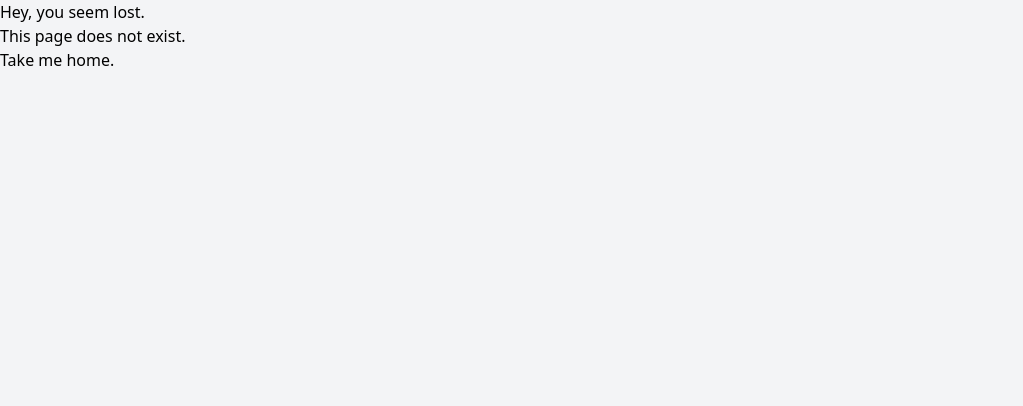
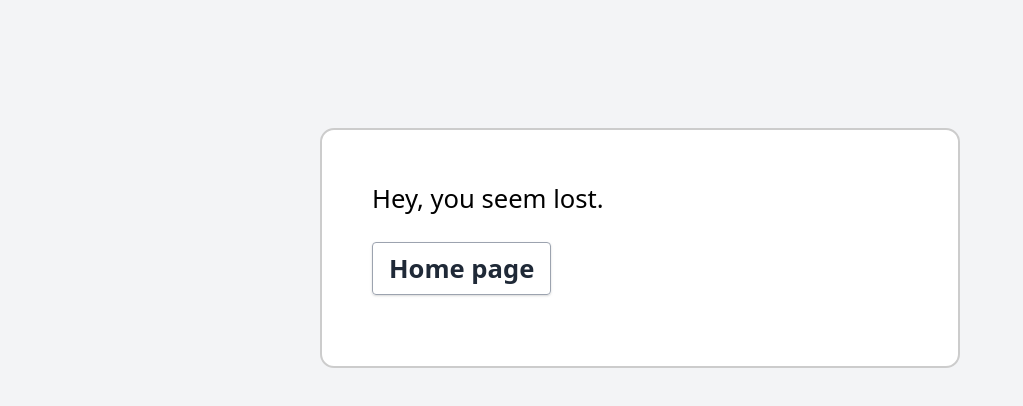
Before and after one commit to Alumni-Network-App/alumni-network-client, a React (Create React App) app: page /page-not-found in a window 1280 px wide. Shown: the top 406 px of the page, without its empty margins (0-1023 px from the left). Built offline with nearby package versions, Linux system fonts and the light colour scheme; no server answers; sample sign-in values are in the browser's storage; a web font is replaced by a local one.

Commit message:
page not found - group and topic name in detail pages

```diff
--- a/src/components/groups/GroupDetail.jsx
+++ b/src/components/groups/GroupDetail.jsx
@@ -73,7 +73,7 @@ const GroupDetail = () => {
       <p>{data.description}</p>
       <h5>Top level posts</h5>
       <SearchBar onChange={(value) => setSearchData(value)} />
-      <h5> Calendar will be added here </h5>
+      {/*<h5> Calendar will be added here </h5>*/}
 
       {filteredPosts}
     </section>
--- a/src/components/pageNotFound/PageNotFound.jsx
+++ b/src/components/pageNotFound/PageNotFound.jsx
@@ -6,9 +6,16 @@ const PageNotFound = () => {
     return (
         <main>
             {/*<NavBar/>*/}
-            <h4> Hey, you seem lost.</h4>
-            <p> This page does not exist.</p>
-            <Link to="/"> Take me home.</Link>
+            <div style={{border: "2px solid #cccccc", padding: "50px", background:"#ffffff", height:"30%",
+                         minWidth:"50%", marginLeft:"25%", marginRight:"25%",
+                        marginBottom:"10%",marginTop:"10%", position:"fixed",
+                        borderRadius:"14px", fontSize:"2vw"}}>
+                <h1 className="mb-8 "> Hey, you seem lost.</h1>
+                <Link className = "bg-white hover:bg-gray-100 text-gray-800 font-semibold py-2 px-4 border border-gray-400 rounded shadow" to="/dashboard">
+                    Home page
+                </Link>
+            </div>
+
         </main>
     )
 }
--- a/src/components/topics/TopicDetail.jsx
+++ b/src/components/topics/TopicDetail.jsx
@@ -69,9 +69,10 @@ const TopicDetail = () => {
     <JoinTopic topicId={data.id}/>*/}
 
       <div className="px-10 py-6 m-auto  bg-white rounded-lg shadow-md">
-        <h5>Top level posts</h5>
+        <h5>{data.name}</h5>
+        <h5>{data.description}</h5>
         <SearchBar onChange={(value) => setSearchData(value)} />
-        <h5> Add calendar component here </h5>
+        {/*<h5> Add calendar component here </h5>*/}
         {filteredPosts}
       </div>
     </Layout>
```
